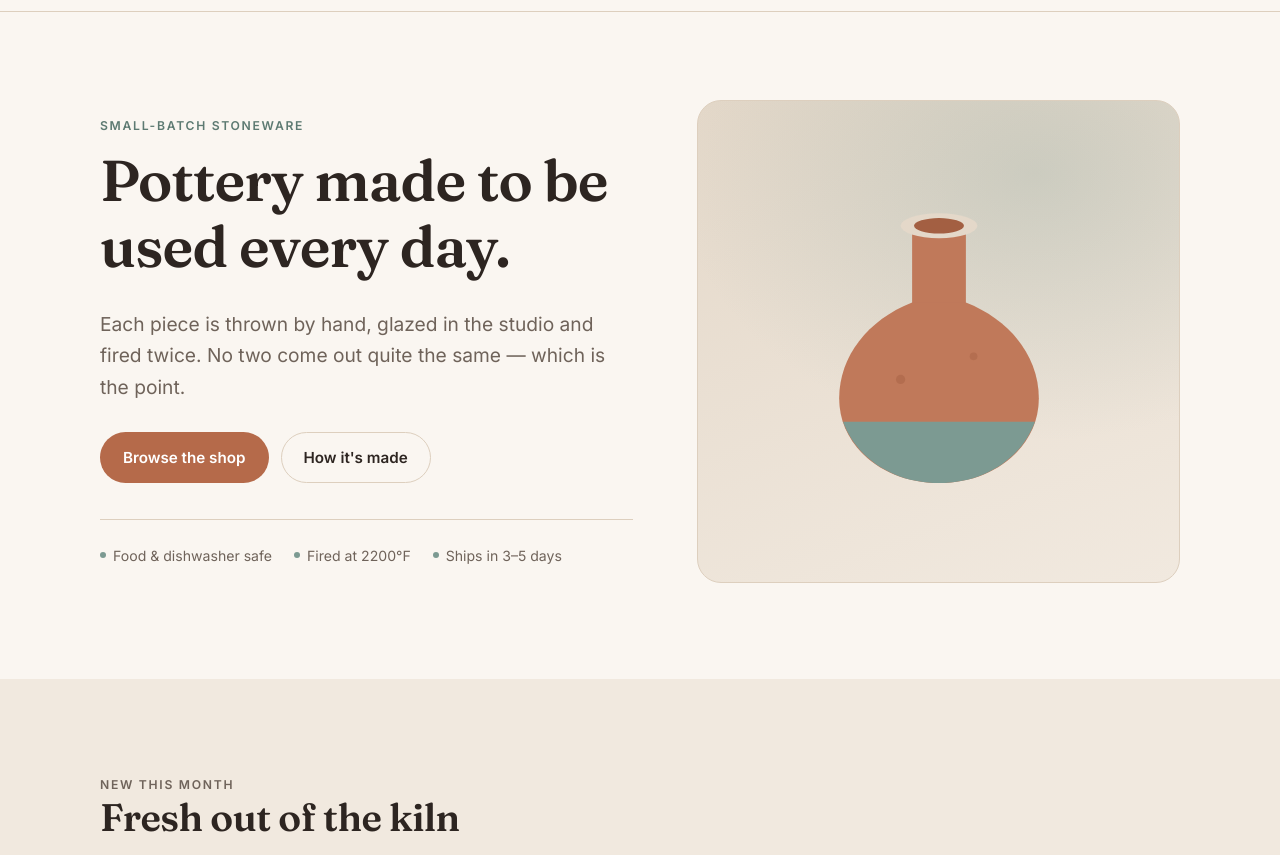
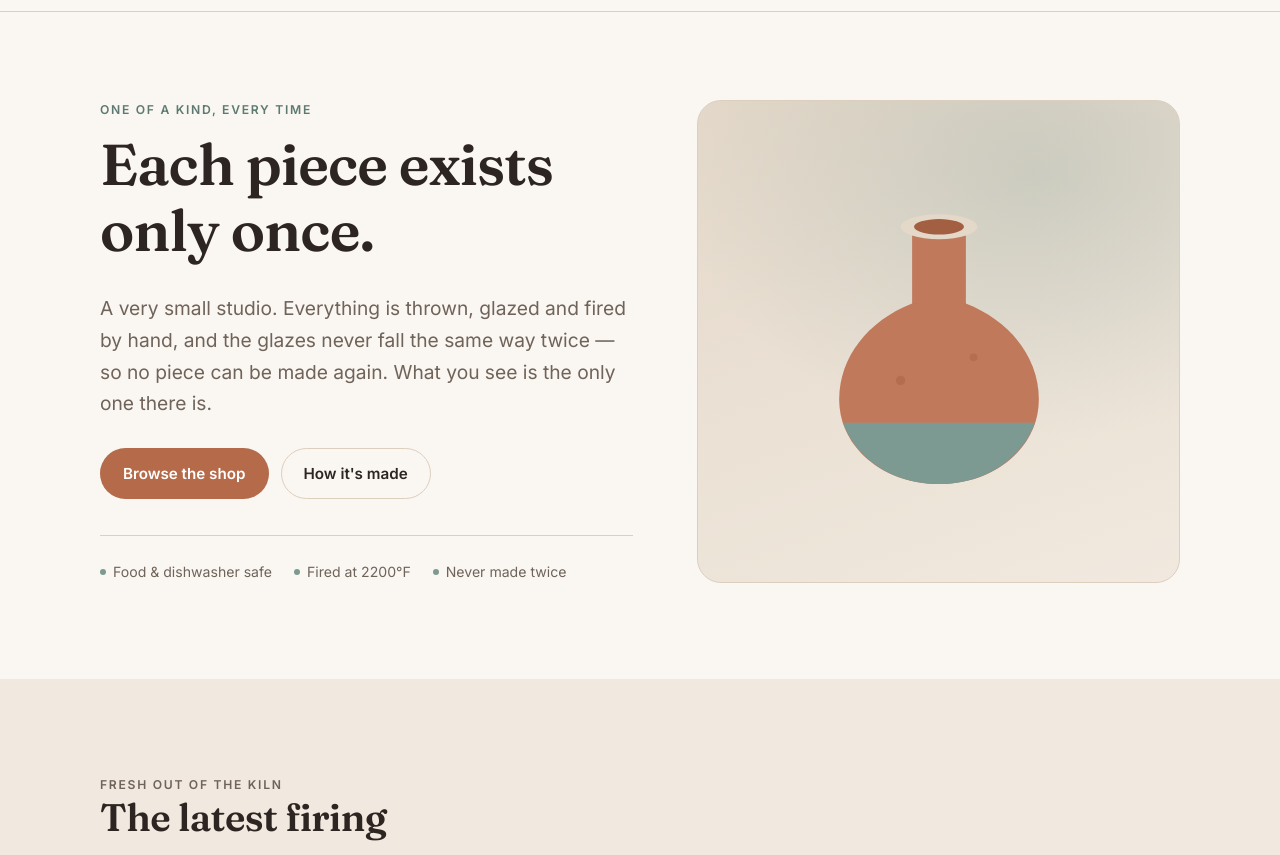
Before and after one commit to manina1-dev/Sea-salt-clay, a plain HTML site: page index.html in a window 1280 px wide. Shown: the part 57-912 px from the top of the page. Drawn offline with Linux system fonts and the light colour scheme.

Commit message:
Rewrite copy around the one-of-a-kind message
The studio makes single pieces that cannot be remade, and the site did
not say so clearly enough. Reworks the home page hero, the latest-firing
section and the shop introduction to lead with that, and changes the
sold-piece label from "Out of stock" to "Gone", which no longer implies
a restock.

Also drops the "Ships in 3-5 days" claim from the hero, which was
placeholder copy and not a commitment the owner has made.

Co-Authored-By: Claude Opus 5 <noreply@anthropic.com>
Claude-Session: https://claude.ai/code/session_01HBGCxSPKHGmMVJt7C3yJTt

```diff
--- a/index.html
+++ b/index.html
@@ -41,9 +41,9 @@
   <section class="hero wrap">
     <div class="hero__grid">
       <div>
-        <p class="eyebrow">Small-batch stoneware</p>
-        <h1>Pottery made to be used every day.</h1>
-        <p class="hero__lede">Each piece is thrown by hand, glazed in the studio and fired twice. No two come out quite the same — which is the point.</p>
+        <p class="eyebrow">One of a kind, every time</p>
+        <h1>Each piece exists only once.</h1>
+        <p class="hero__lede">A very small studio. Everything is thrown, glazed and fired by hand, and the glazes never fall the same way twice — so no piece can be made again. What you see is the only one there is.</p>
         <div class="hero__actions">
           <a class="btn btn--primary" href="shop.html">Browse the shop</a>
           <a class="btn btn--ghost" href="about.html">How it's made</a>
@@ -51,7 +51,7 @@
         <div class="hero__meta">
           <span>Food &amp; dishwasher safe</span>
           <span>Fired at 2200&deg;F</span>
-          <span>Ships in 3–5 days</span>
+          <span>Never made twice</span>
         </div>
       </div>
       <div class="hero__art">
@@ -63,9 +63,9 @@
   <section class="section section--tint">
     <div class="wrap">
       <div class="section-head">
-        <p class="eyebrow">New this month</p>
-        <h2>Fresh out of the kiln</h2>
-        <p>A few favourites from the latest firing. Everything is one-of-a-kind, so once a piece is gone it's gone.</p>
+        <p class="eyebrow">Fresh out of the kiln</p>
+        <h2>The latest firing</h2>
+        <p>These are single pieces, not a line. Each one came out of the kiln the way it did and will not come out that way again — when it goes, it goes for good.</p>
       </div>
       <ul class="grid" id="featured-grid"></ul>
       <p style="margin-top:2rem"><a class="btn btn--ghost" href="shop.html">See all pieces</a></p>
--- a/js/main.js
+++ b/js/main.js
@@ -48,7 +48,7 @@
     var priceClass = sold ? "card__price card__price--sold" : "card__price";
 
     var action = sold
-      ? '<span class="card__link" aria-disabled="true">Out of stock</span>'
+      ? '<span class="card__link" aria-disabled="true">Gone</span>'
       : '<a class="card__link" href="contact.html?piece=' + encodeURIComponent(product.id) + '">Enquire &rarr;</a>';
 
     li.innerHTML =
@@ -72,7 +72,7 @@
     if (!products.length) {
       var empty = document.createElement("li");
       empty.className = "grid-empty";
-      empty.textContent = "Nothing in this category right now — check back after the next firing.";
+      empty.textContent = "Nothing in this category right now — the next firing will bring different pieces.";
       target.appendChild(empty);
       return;
     }
```
Also changed, not shown: shop.html (+1 -1 lines).
